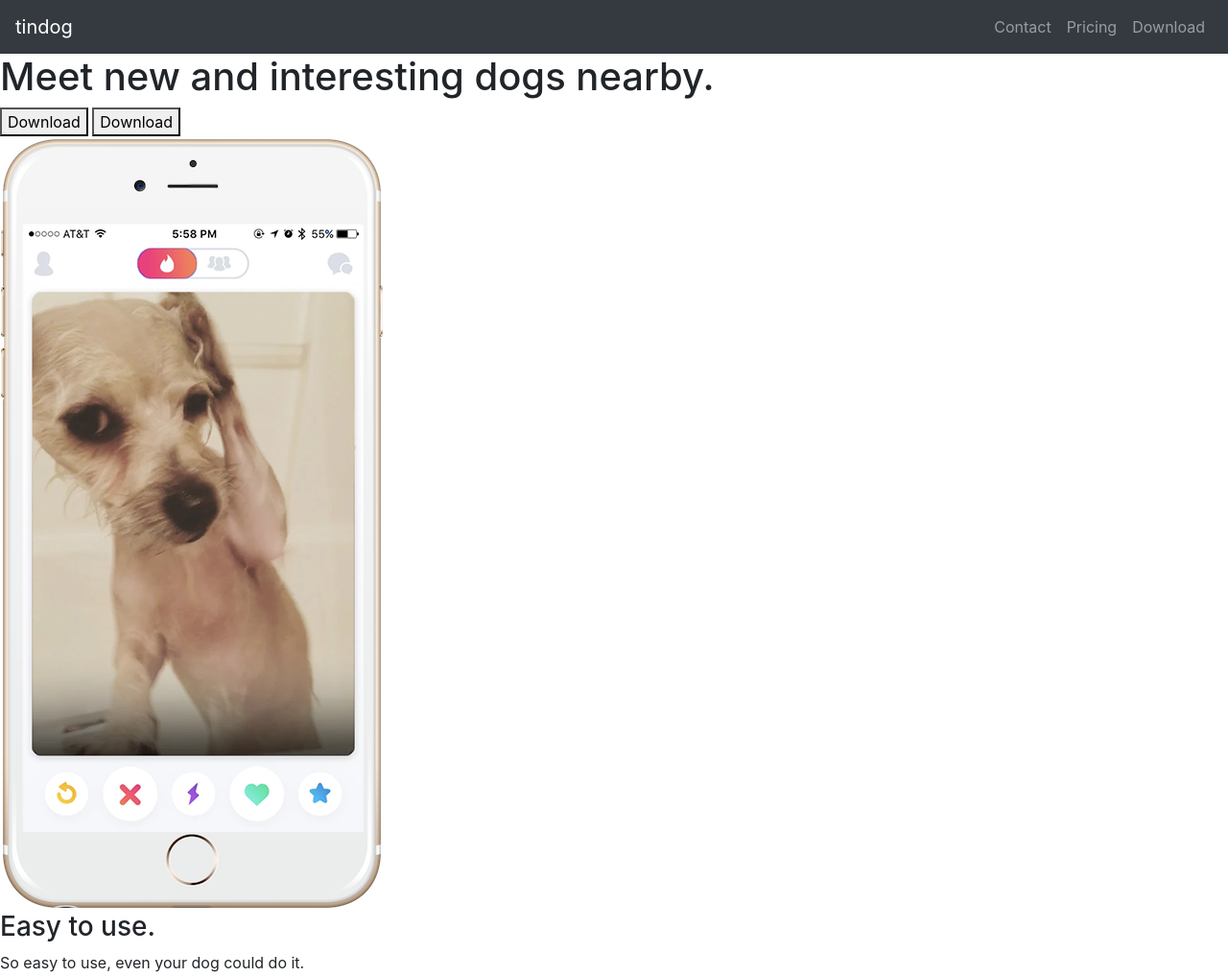
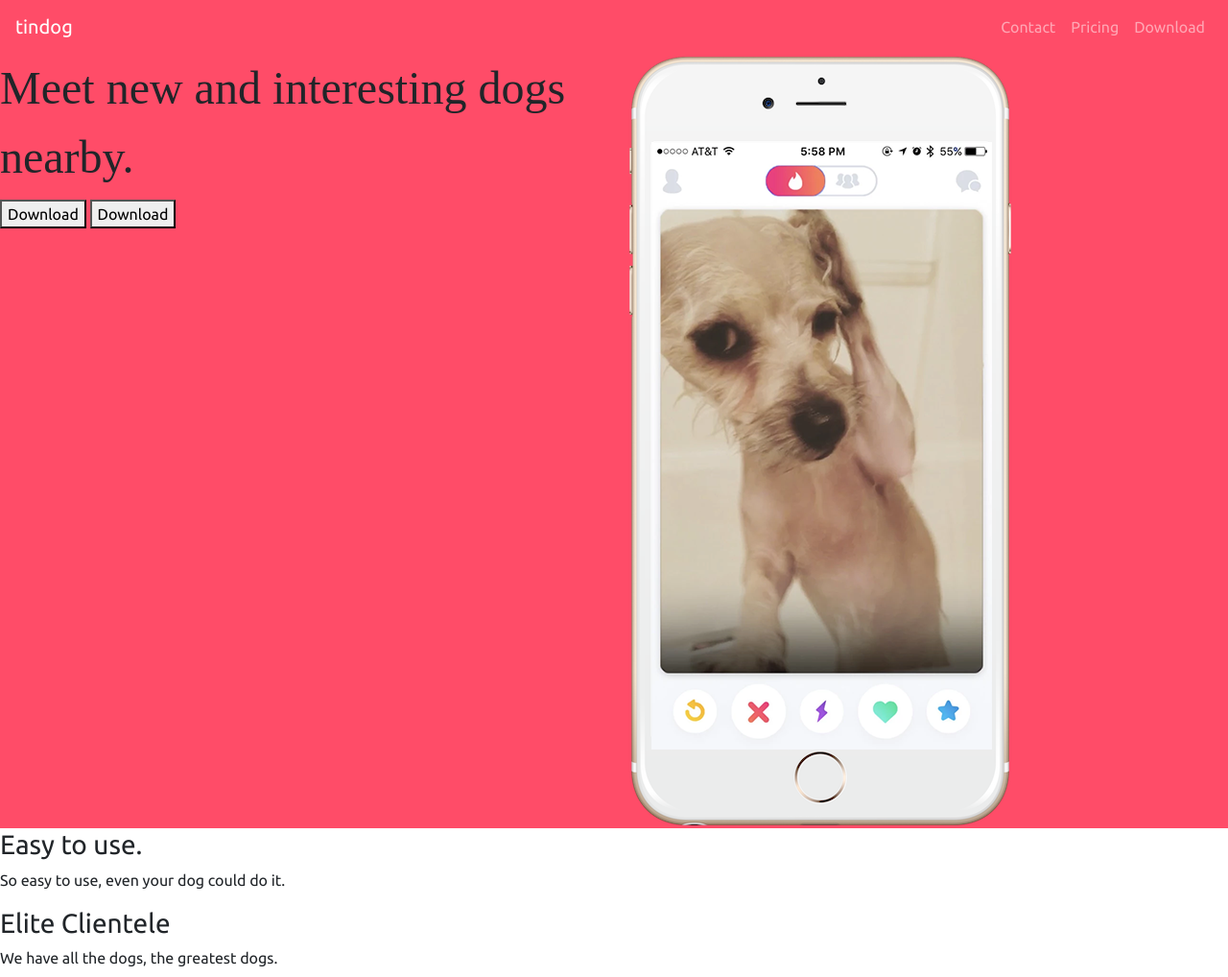
Before and after one commit to omarsalem422/TinDog, a plain HTML site: page index.html in a window 1280 px wide. Shown: the top 1018 px of the page at 96% size. Drawn offline with nearby package versions, Linux system fonts and the light colour scheme; a web font is replaced by a local one.

Commit message:
Nav bar and top section formatted

```diff
--- a/css/styles.css
+++ b/css/styles.css
@@ -0,0 +1,12 @@
+body {
+    font-family: 'Montserrat','Ubuntu' ,sans-serif;
+}
+#title {
+    background-color: #ff4c68;
+}
+
+.meet {
+    font-family: 'Montserrat Black';
+    font-size: 3rem;
+    line-height: 1.5;
+}
--- a/index.html
+++ b/index.html
@@ -4,12 +4,25 @@
 <head>
   <meta charset="utf-8">
   <title>TinDog</title>
-  <link rel="stylesheet" href="https://stackpath.bootstrapcdn.com/bootstrap/4.2.1/css/bootstrap.min.css" integrity="sha384-GJzZqFGwb1QTTN6wy59ffF1BuGJpLSa9DkKMp0DgiMDm4iYMj70gZWKYbI706tWS" crossorigin="anonymous">
+
+  <link href="https://fonts.googleapis.com/css?family=Monsieur+La+Doulaise|Ubuntu" rel="stylesheet">
+  <!-- <link href="http://allfont.net/allfont.css?fonts=montserrat-black" rel="stylesheet" type="text/css" /> -->
+
+  <link rel="stylesheet" href="https://stackpath.bootstrapcdn.com/bootstrap/4.2.1/css/bootstrap.min.css"
+    integrity="sha384-GJzZqFGwb1QTTN6wy59ffF1BuGJpLSa9DkKMp0DgiMDm4iYMj70gZWKYbI706tWS" crossorigin="anonymous">
+
+
   <link rel="stylesheet" href="css/styles.css">
 
-  <script src="https://code.jquery.com/jquery-3.3.1.slim.min.js" integrity="sha384-q8i/X+965DzO0rT7abK41JStQIAqVgRVzpbzo5smXKp4YfRvH+8abtTE1Pi6jizo" crossorigin="anonymous"></script>
-  <script src="https://cdnjs.cloudflare.com/ajax/libs/popper.js/1.14.6/umd/popper.min.js" integrity="sha384-wHAiFfRlMFy6i5SRaxvfOCifBUQy1xHdJ/yoi7FRNXMRBu5WHdZYu1hA6ZOblgut" crossorigin="anonymous"></script>
-  <script src="https://stackpath.bootstrapcdn.com/bootstrap/4.2.1/js/bootstrap.min.js" integrity="sha384-B0UglyR+jN6CkvvICOB2joaf5I4l3gm9GU6Hc1og6Ls7i6U/mkkaduKaBhlAXv9k" crossorigin="anonymous"></script>
+  <script src="https://code.jquery.com/jquery-3.3.1.slim.min.js"
+    integrity="sha384-q8i/X+965DzO0rT7abK41JStQIAqVgRVzpbzo5smXKp4YfRvH+8abtTE1Pi6jizo"
+    crossorigin="anonymous"></script>
+  <script src="https://cdnjs.cloudflare.com/ajax/libs/popper.js/1.14.6/umd/popper.min.js"
+    integrity="sha384-wHAiFfRlMFy6i5SRaxvfOCifBUQy1xHdJ/yoi7FRNXMRBu5WHdZYu1hA6ZOblgut"
+    crossorigin="anonymous"></script>
+  <script src="https://stackpath.bootstrapcdn.com/bootstrap/4.2.1/js/bootstrap.min.js"
+    integrity="sha384-B0UglyR+jN6CkvvICOB2joaf5I4l3gm9GU6Hc1og6Ls7i6U/mkkaduKaBhlAXv9k"
+    crossorigin="anonymous"></script>
 </head>
 
 <body>
@@ -18,7 +31,7 @@
 
     <!-- Nav Bar -->
 
-    <nav class="navbar navbar-expand-lg  navbar-dark bg-dark">
+    <nav class="navbar navbar-expand-lg  navbar-dark ">
       <a class="navbar-brand" href="">tindog</a>
       <button class="navbar-toggler" type="button" data-toggle="collapse" data-target="#navbarTogglerDemo02"
         aria-controls="navbarTogglerDemo02" aria-expanded="false" aria-label="Toggle navigation">
@@ -38,16 +51,19 @@
 
 
     <!-- Title -->
+    <div class="row">
 
-    <div>
-      <h1>Meet new and interesting dogs nearby.</h1>
-      <button type="button">Download</button>
-      <button type="button">Download</button>
+      <div class="col-lg-6">
+        <h1 class="meet">Meet new and interesting dogs nearby.</h1>
+        <button type="button">Download</button>
+        <button type="button">Download</button>
+      </div>
+
+      <div class="col-lg-6">
+        <img src="images/iphone6.png" alt="iphone-mockup">
+      </div>
+
     </div>
-    <div>
-      <img src="images/iphone6.png" alt="iphone-mockup">
-    </div>
-
   </section>
 
 
```
